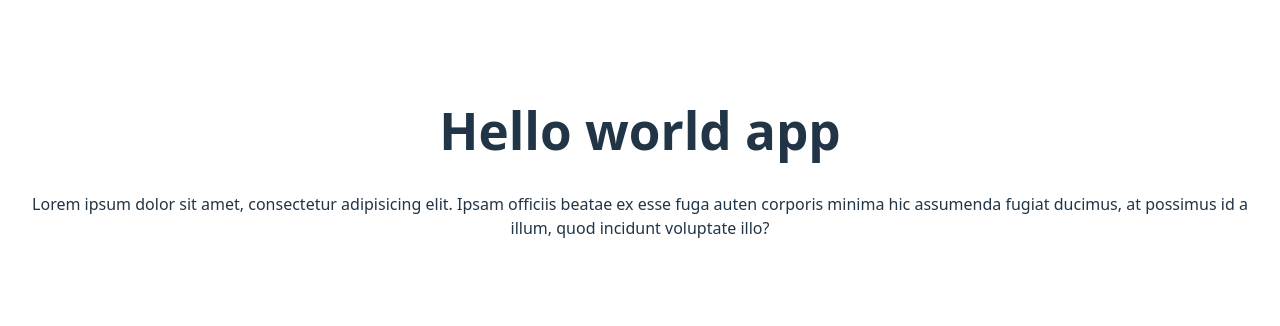
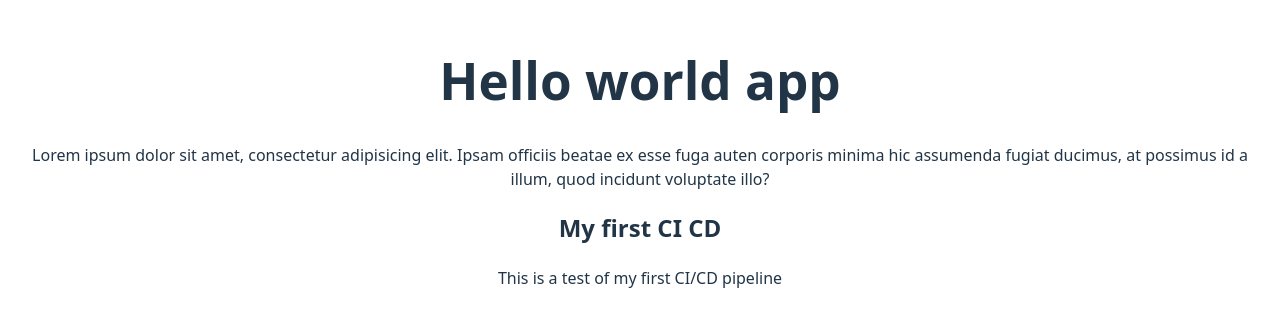
Before and after one commit to DJOUMESSI2004/epsi_ci_cd_project, a React (Vite) app: page / in a window 1280 px wide. Shown: the part 238-564 px from the top of the page. Built offline with nearby package versions, Linux system fonts and the light colour scheme.

Commit message:
added text in my app file

```diff
--- a/src/App.jsx
+++ b/src/App.jsx
@@ -7,6 +7,8 @@ function App() {
     <>
      <h1>Hello world app</h1>
      <p>Lorem ipsum dolor sit amet, consectetur adipisicing elit. Ipsam officiis beatae ex esse fuga auten corporis minima hic assumenda fugiat ducimus, at possimus id a illum, quod incidunt voluptate illo?</p>
+      <h2>My first CI CD</h2>
+      <p>This is a test of my first CI/CD pipeline</p>
     </>
   )
 }
```
